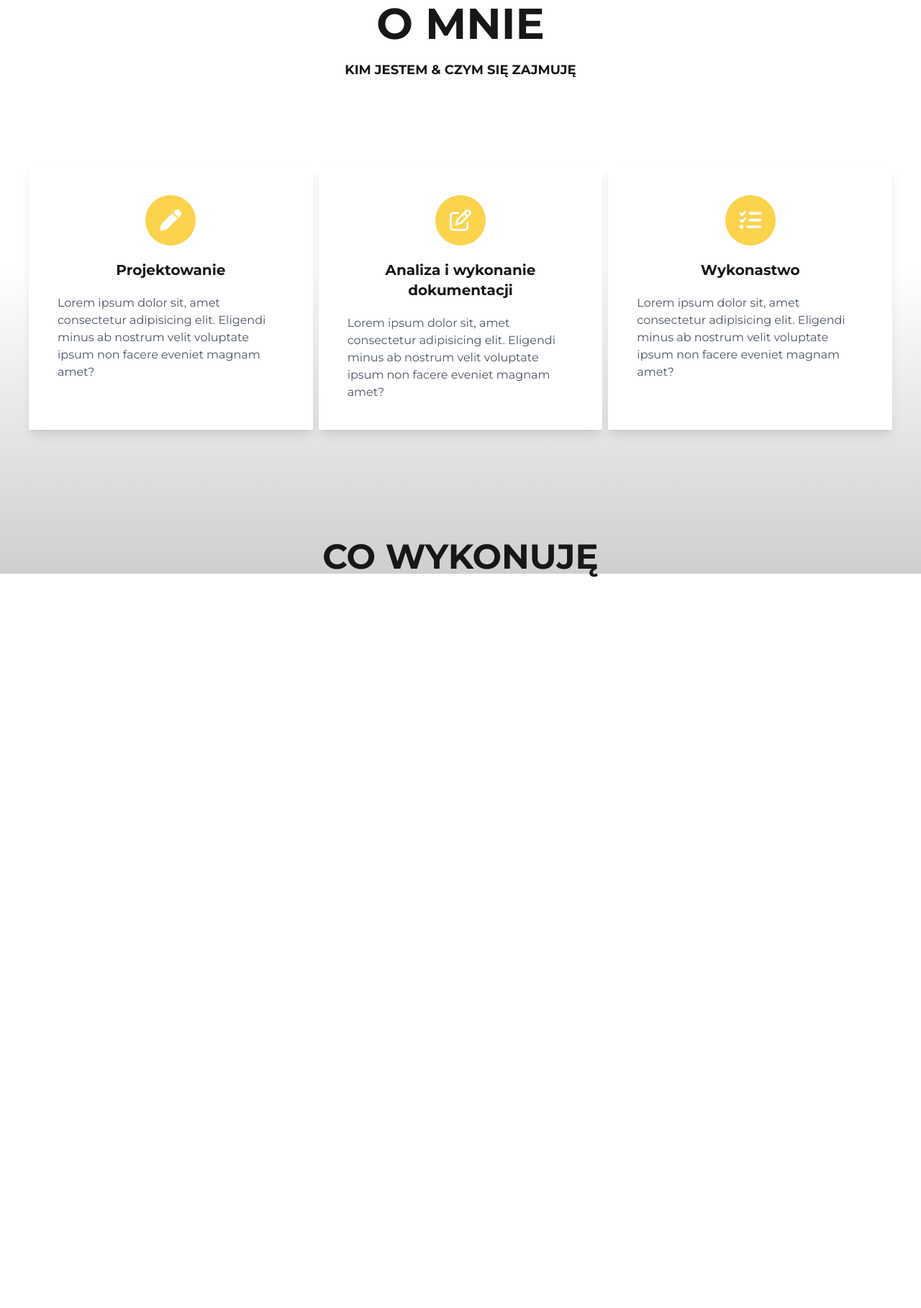
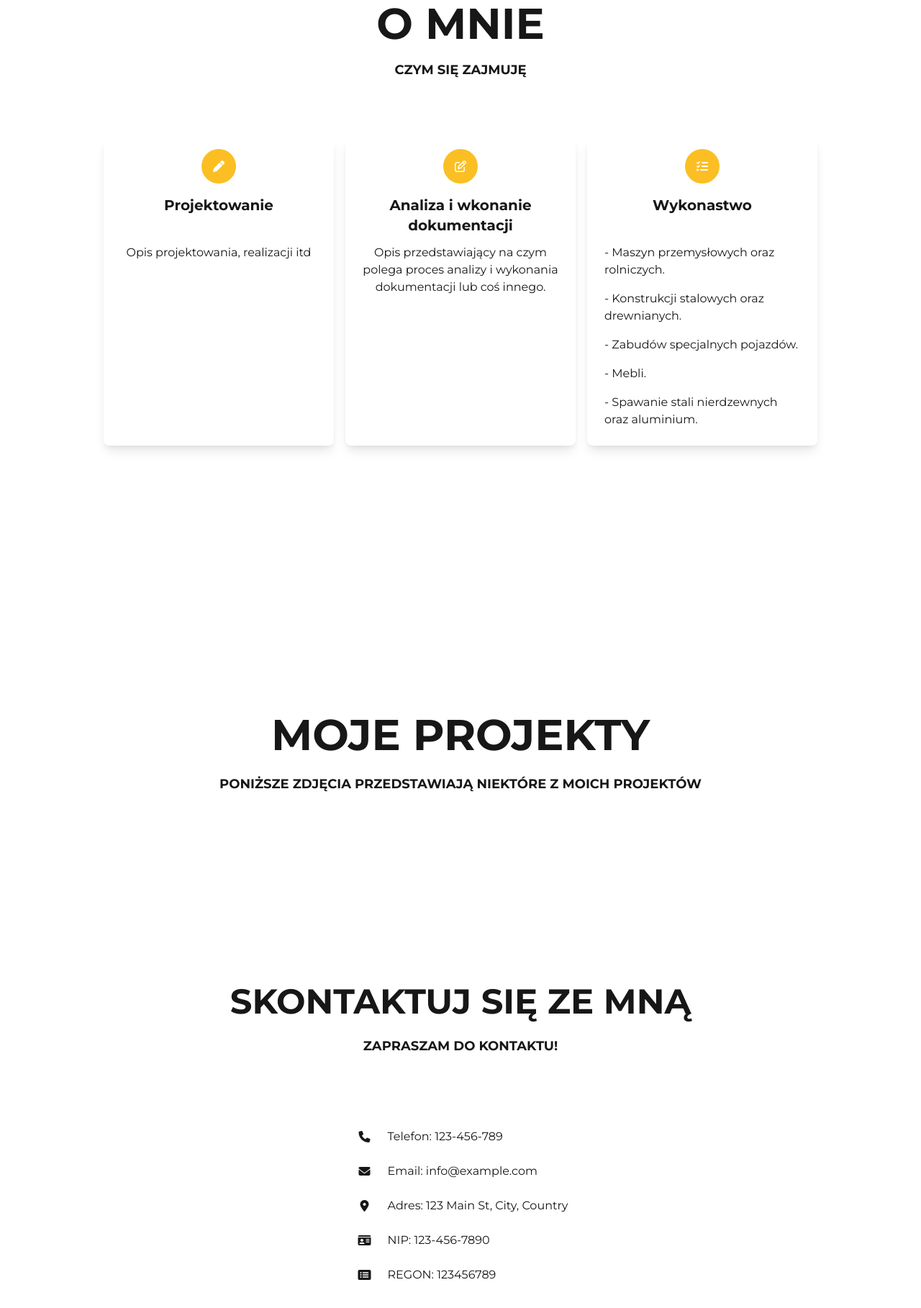
Before and after one commit to MateuszKujawa/Awisniewski-website, a website: page index.html in a window 1280 px wide. Shown: the part 977-2794 px from the top of the page at 72% size. Before the commit the page ends 1779 px from the top, so only its background shows below. Drawn offline with nearby package versions, Linux system fonts and the light colour scheme.

Commit message:
Update #4
- Update boxes in about me section
- add links in navbar
- add smoothscroll
- add my project section
- add contact section
- add footer

```diff
--- a/index.html
+++ b/index.html
@@ -8,6 +8,9 @@
     <link rel="stylesheet" href="/dist/output.css">
     <link href="https://cdn.jsdelivr.net/npm/tailwindcss@2.2.15/dist/tailwind.min.css" rel="stylesheet">
     <style>
+        html{
+            scroll-behavior: smooth;
+        }
         header{
             background-image: url(/images/background_white.webp);
         }
@@ -36,10 +39,14 @@
             z-index: 1000;
         }
 
-        main{
+
+        footer{
+            background-color: rgb(28 25 23);
+        }
+        /* main{
             background: rgb(207,207,207);
             background: linear-gradient(0deg, rgba(207,207,207,1) 0%, rgba(206,206,206,0) 47%);
-        }
+        } */
     </style>
 
     <!-- Style CSS -->
@@ -47,7 +54,7 @@
 
     <title>AWBK | Adrian Wiśniewski</title>
 </head>
-<body class="font-primary">
+<body class="font-primary" id="top">
 
     <!-- Navigation bar -->
     <nav class="bg-white shadow-md p-4 flex justify-between items-center sticky-nav">
@@ -60,16 +67,16 @@
         <div class="mr-36 md:mr-12">
             <ul class="hidden md:flex space-x-2">
                 <li>
-                    <a href="#" class="text-neutral-900 font-semibold tracking-wide p-3 text-lg">Strona główna</a>
+                    <a href="index.html" class="text-neutral-900 font-semibold tracking-wide p-3 text-lg">Strona główna</a>
                 </li>
                 <li>
-                    <a href="#" class="text-neutral-900 font-semibold tracking-wide p-3 text-lg">O mnie</a>
+                    <a href="#aboutMe" class="text-neutral-900 font-semibold tracking-wide p-3 text-lg">O mnie</a>
                 </li>
                 <li>
-                    <a href="#" class="text-neutral-900 font-semibold tracking-wide p-3 text-lg">Projekty</a>
+                    <a href="#projects" class="text-neutral-900 font-semibold tracking-wide p-3 text-lg">Projekty</a>
                 </li>
                 <li>
-                    <a href="#" class="text-neutral-900 font-semibold tracking-wide p-3 text-lg">Kontakt</a>
+                    <a href="#contact" class="text-neutral-900 font-semibold tracking-wide p-3 text-lg">Kontakt</a>
                 </li>
             </ul>
         </div>
@@ -101,14 +108,14 @@
     </nav>
 
     <!-- Header section -->
-    <header class="w-full h-screen bg-cover bg-no-repeat bg-fixed ">
+    <header class="w-full h-screen bg-cover bg-no-repeat bg-fixed">
 
         <!-- Title -->
         <div class="h-screen flex items-center justify-center pb-20 text-neutral-900">
             <div class="text-center justify-center">
                 <h2 class="text-2xl font-bold mb-2">Slogan firmy</h2>
                 <h1 class="text-6xl font-bold mb-2">Główny tytuł</h1>
-                <a href="#">
+                <a href="#aboutMe">
                     <button class="btn border-2 border-gray-900 py-3 px-8 text-sm text-bold font-bold mt-5 mb-5 transition ease-in-out hover:bg-yellow-300 duration-300">Przejdź dalej</button>
                 </a>
             </div>
@@ -119,53 +126,122 @@
     <!-- Main section -->
     <main class="bg-white text-neutral-900 justify-center items-center ">
         <!-- About me -->
-        <div class="items-center text-center pt-28">
+        <div class="items-center text-center pt-28" id="aboutMe">
             <h1 class="text-6xl font-bold">O MNIE</h1>
-            <h3 class="text-lg font-bold pt-5">KIM JESTEM & CZYM SIĘ ZAJMUJĘ</h3>
+            <h3 class="text-lg font-bold pt-5">CZYM SIĘ ZAJMUJĘ</h3>
         </div>
 
         <!-- My skills -->
-        <div class="flex justify-center items-center h-fit mt-20 p-10">
-            <div class="flex flex-col md:flex-row space-y-4 md:space-y-0 md:space-x-2 text-center">
-
-                <div class="flex flex-col items-center p-10 shadow-lg bg-white">
-                  <i class="fa-solid fa-pen text-white text-3xl rounded-full bg-yellow-300 p-5 mb-5"></i>
-                  <h1 class="text-xl font-bold">Projektowanie</h1>
-                  <p class="text-gray-600 text-left pt-5">
-                    Lorem ipsum dolor sit, amet consectetur adipisicing elit. Eligendi minus ab nostrum velit voluptate ipsum non facere eveniet magnam amet?
-                  </p>
+        <div class="mt-16 min-h-screen" id="mySkills">
+            <div class="max-w-screen-lg mx-auto p-4 space-y-4 md:flex md:space-y-0 md:space-x-4">
+                <div class="shadow-lg bg-white rounded-lg w-full md:w-1/2 p-4 flex flex-col items-center">
+                    <div class="flex items-center justify-center w-12 h-12 bg-yellow-400 rounded-full mb-2">
+                        <i class="fa-solid fa-pen text-white p-4"></i>
+                    </div>
+                    <div class="md:flex-grow text-center">
+                        <h1 class="text-xl font-bold mt-2">Projektowanie</h1>
+                        <div class="text-neutral-900 mt-10">Opis projektowania, realizacji itd</div>
+                    </div>
                 </div>
 
-                <div class="flex flex-col items-center p-10 shadow-lg bg-white">
-                    <i class="fa-regular fa-pen-to-square text-white text-3xl rounded-full bg-yellow-300 p-5 mb-5"></i>
-                    <h1 class="text-xl font-bold">Analiza i wykonanie dokumentacji</h1>
-                    <p class="text-gray-600 text-left pt-5">
-                      Lorem ipsum dolor sit, amet consectetur adipisicing elit. Eligendi minus ab nostrum velit voluptate ipsum non facere eveniet magnam amet?
-                    </p>
+                <div class="shadow-lg bg-white rounded-lg w-full md:w-1/2 p-4 flex flex-col items-center">
+                    <div class="flex items-center justify-center w-12 h-12 bg-yellow-400 rounded-full mb-2">
+                        <i class="fa-regular fa-pen-to-square text-white p-4"></i>
+                    </div>
+                    <div class="md:flex-grow text-center">
+                        <h1 class="text-xl font-bold mt-2">Analiza i wkonanie dokumentacji</h1>
+                        <div class="text-neutral-900 mt-3">
+                            <p>Opis przedstawiający na czym polega proces analizy i wykonania dokumentacji lub coś innego.</p>
+                        </div>
+                    </div>
                 </div>
 
-                <div class="flex flex-col items-center p-10 shadow-lg bg-white">
-                    <i class="fa-solid fa-list-check text-white text-3xl rounded-full bg-yellow-300 p-5 mb-5"></i>
-                    <h1 class="text-xl font-bold">Wykonastwo</h1>
-                    <p class="text-gray-600 text-left pt-5">
-                      Lorem ipsum dolor sit, amet consectetur adipisicing elit. Eligendi minus ab nostrum velit voluptate ipsum non facere eveniet magnam amet?
-                    </p>
+                <div class="shadow-lg bg-white rounded-lg w-full md:w-1/2 p-4 flex flex-col items-center">
+                    <div class="flex items-center justify-center w-12 h-12 bg-yellow-400 rounded-full mb-2">
+                        <i class="fa-solid fa-list-check text-white p-4"></i>
+                    </div>
+                    <div class="md:flex-grow text-center">
+                        <h1 class="text-xl font-bold mt-2">Wykonastwo</h1>
+                        <div class="text-neutral-900 mt-8 text-left list-none">
+                            <li class="p-2">- Maszyn przemysłowych oraz rolniczych.</li>
+                            <li class="p-2">- Konstrukcji stalowych oraz drewnianych.</li>
+                            <li class="p-2">- Zabudów specjalnych pojazdów.</li>
+                            <li class="p-2">- Mebli.</li>
+                            <li class="p-2">- Spawanie stali nierdzewnych oraz aluminium.</li>
+                        </div>
+                    </div>
+                </div>
+
+            </div>
+        </div>
+
+         <!-- My Project's -->
+
+         <div class="items-center text-center mb-52" id="projects">
+            <h1 class="text-6xl font-bold py-4">MOJE PROJEKTY</h1>
+            <h3 class="text-lg font-bold pt-2 uppercase">Poniższe zdjęcia przedstawiają niektóre z moich projektów</h3>
+        </div>
+        <!-- Miejsce na zdjęcia -->
+
+
+        <!-- Contact -->
+        <div class="items-center text-center pt-10 w-full" id="contact">
+            <h1 class="text-5xl font-bold py-4">SKONTAKTUJ SIĘ ZE MNĄ</h1>
+            <h3 class="text-lg font-bold pt-2 uppercase">Zapraszam do kontaktu!</h3>
+        </div>
+
+        <div class="flex justify-center items-center mt-20 mb-20">
+            <div class="max-w-screen-lg mx-auto p-4 space-y-4 text-neutral-900">
+                <div class="flex items-center space-x-4">
+                    <div class="w-8 h-8 flex items-center justify-center">
+                        <i class="fas fa-phone text-neutral-900"></i>
+                    </div>
+                    <p>Telefon: 123-456-789</p>
+                </div>
+
+                <div class="flex items-center space-x-4">
+                    <div class="w-8 h-8 flex items-center justify-center">
+                        <i class="fas fa-envelope text-neutral-900"></i>
+                    </div>
+                    <p>Email: info@example.com</p>
+                </div>
+
+                <div class="flex items-center space-x-4">
+                    <div class="w-8 h-8 flex items-center justify-center">
+                        <i class="fas fa-map-marker-alt text-neutral-900"></i>
+                    </div>
+                    <p>Adres: 123 Main St, City, Country</p>
+                </div>
+
+                <div class="flex items-center space-x-4">
+                    <div class="w-8 h-8 flex items-center justify-center">
+                        <i class="fas fa-id-card text-neutral-900"></i>
+                    </div>
+                    <p>NIP: 123-456-7890</p>
+                </div>
+
+                <div class="flex items-center space-x-4">
+                    <div class="w-8 h-8 flex items-center justify-center">
+                        <i class="fas fa-list-alt text-neutral-900"></i>
+                    </div>
+                    <p>REGON: 123456789</p>
                 </div>
             </div>
         </div>
 
+    </main>
 
-        <div class="items-center text-center pt-28">
-            <h1 class="text-5xl font-bold">CO WYKONUJĘ</h1>
-        </div>
-            <!-- <ul class="">
-                <li>Maszyny przemysłowe oraz rolnicze</li>
-                <li>Konstrukcję stalowe oraz drewniane</li>
-                <li>Zabudowy specjalnych pojazdów</li>
-                <li>Meble</li>
-                <li>Spawanie stali nierdzewnych oraz aluminium</li>
-            </ul> -->
-    </main>
+    <footer class="flex h-20 w-full text-white text-center justify-between items-center bg-gray-900 px-5">
+        <p class="text-sm">&copy 2023 AWBK, All Rights Reserved. | Design: <a href="#top">mKujawaDev.pl</a></p>
+
+        <a href="#top">
+            <button class="bg-gray-600 hover:bg-gray-700 h-14 w-14">
+                <i class="fa-solid fa-chevron-up text-3xl pt-1"></i>
+            </button>
+        </a>
+    </footer>
+
+
 
 
     <script src="https://kit.fontawesome.com/3fd4863eda.js" crossorigin="anonymous"></script>
```
